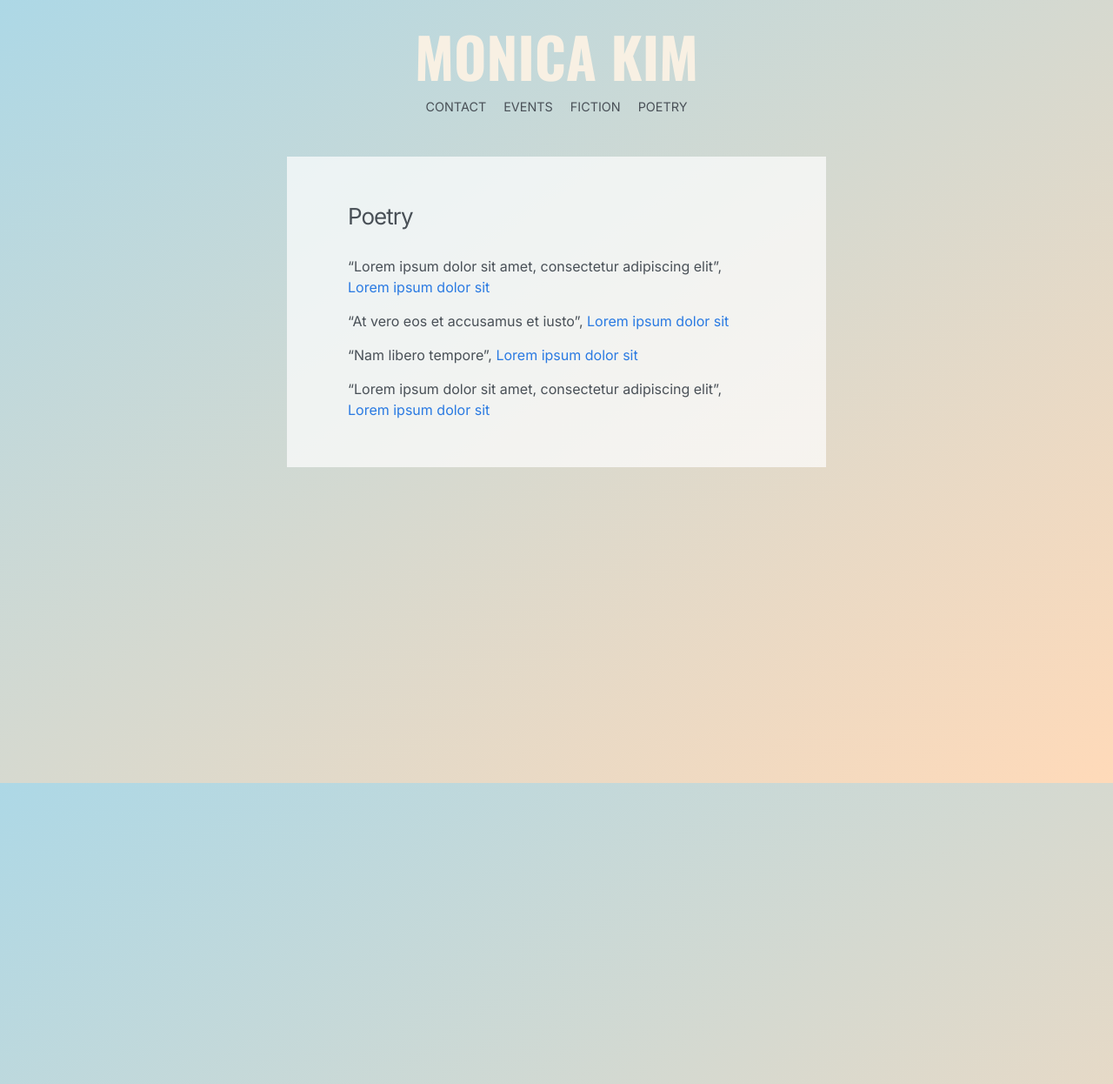
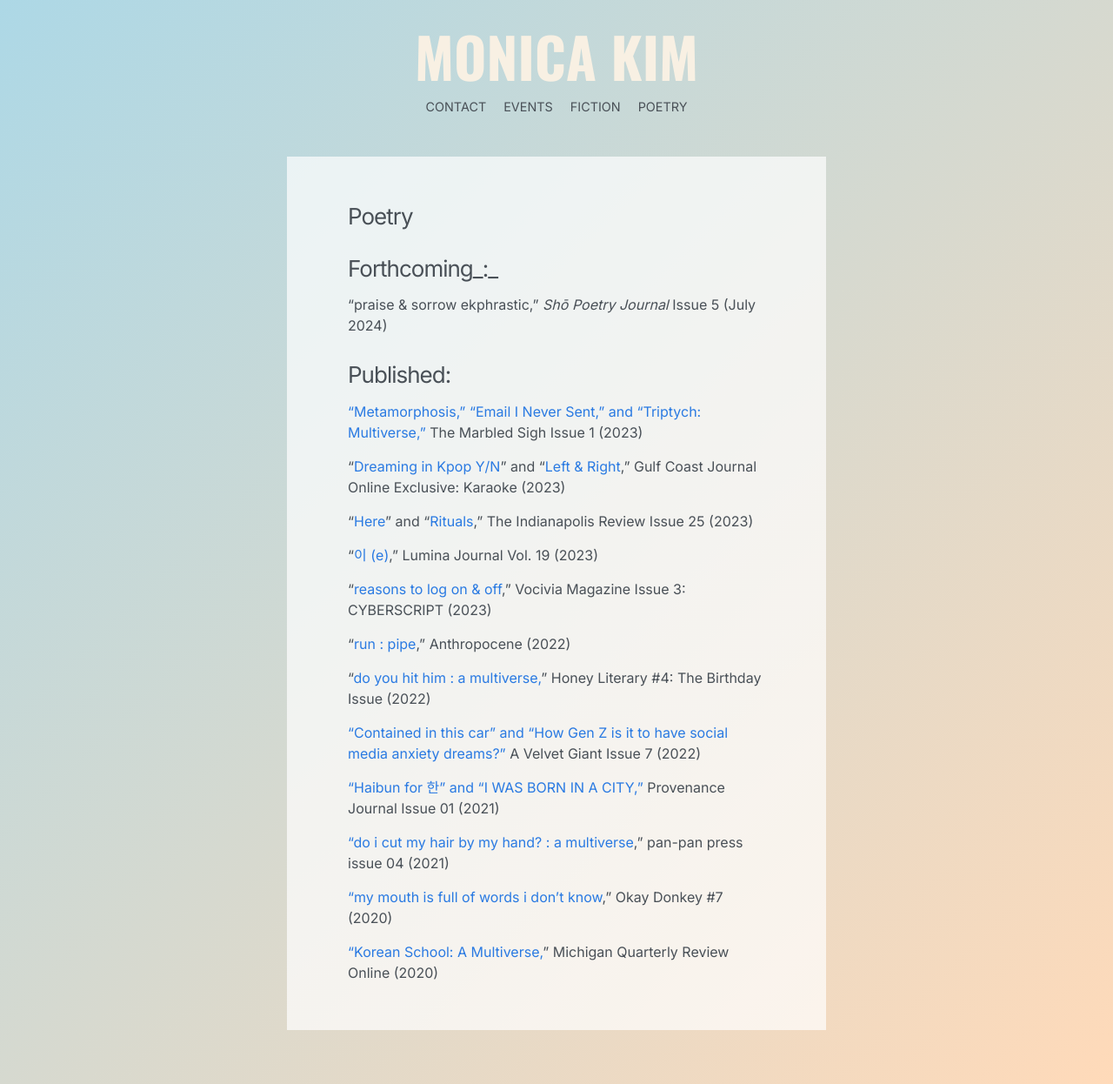
Before and after one commit to monicayk97/monicayk97.github.io, a Jekyll site: the page built from poetry.md, in a window 1280 px wide. Shown: the whole page at 87% size. Built offline with Jekyll 4.4.1, drawn with Linux system fonts in a browser that asks for light colours.

Commit message:
Update poetry.md (via Pages CMS)

```diff
--- a/poetry.md
+++ b/poetry.md
@@ -3,10 +3,32 @@ title: Poetry
 permalink: /poetry/
 layout: page
 ---
-"Lorem ipsum dolor sit amet, consectetur adipiscing elit", [Lorem ipsum dolor sit](https://www.google.com)
+# Forthcoming_:_
 
-"At vero eos et accusamus et iusto", [Lorem ipsum dolor sit](https://www.google.com)
+"praise & sorrow ekphrastic," _Shō Poetry Journal_ Issue 5 (July 2024)
 
-"Nam libero tempore", [Lorem ipsum dolor sit](https://www.google.com)
+# Published:
 
-"Lorem ipsum dolor sit amet, consectetur adipiscing elit", [Lorem ipsum dolor sit](https://www.google.com)
+["Metamorphosis," "Email I Never Sent," and "Triptych: Multiverse,"](https://themarbledsigh.com/2023/09/14/monica-kim-metamorphosis-more/) The Marbled Sigh Issue 1 (2023)
+
+"[Dreaming in Kpop Y/N](https://gulfcoastmag.org/online/karaoke/dreaming-in-kpop-y/n/)" and "[Left & Right](https://gulfcoastmag.org/online/karaoke/left-and-right/)," Gulf Coast Journal Online Exclusive: Karaoke (2023)
+
+"[Here](https://theindianapolisreview.com/here/)" and "[Rituals](https://theindianapolisreview.com/rituals/)," The Indianapolis Review Issue 25 (2023)
+
+"[이 (e)](https://www.lumina-journal.com/0-e)," Lumina Journal Vol. 19 (2023)
+
+"[reasons to log on & off](https://vocivia.com/3d-flip-book/issue-3-cyberscript)," Vocivia Magazine Issue 3: CYBERSCRIPT (2023)
+
+"[run : pipe](https://www.anthropocenepoetry.org/post/run-pipebymonicakim)," Anthropocene (2022)
+
+"[do you hit him : a multiverse,](https://www.honeyliterary.com/issue4/poetry-do-you-hit-him-a-multiverse-by-monica-kim)" Honey Literary #4: The Birthday Issue (2022)
+
+["Contained in this car" and "How Gen Z is it to have social media anxiety dreams?"](https://www.avelvetgiant.com/monica-kim) A Velvet Giant Issue 7 (2022)
+
+["Haibun for 한" and "I WAS BORN IN A CITY,"](https://sites.google.com/view/provenancejournal/issues/issue-1/monica-kim?authuser=0) Provenance Journal Issue 01 (2021)
+
+["do i cut my hair by my hand? : a multiverse](https://panpanpress.com/do-i-cut-my-hair-by-my-hand-a-multiverse)," pan-pan press issue 04 (2021)
+
+["my mouth is full of words i don't know](https://okaydonkeymag.com/2020/09/14/my-mouth-is-full-of-words-i-dont-know-by-monica-kim/)," Okay Donkey #7 (2020)
+
+["Korean School: A Multiverse,](https://sites.lsa.umich.edu/mqr/2020/05/a-poem-from-monica-kim-innaugural-jane-kenyon-prize-winner/)" Michigan Quarterly Review Online (2020)
```
